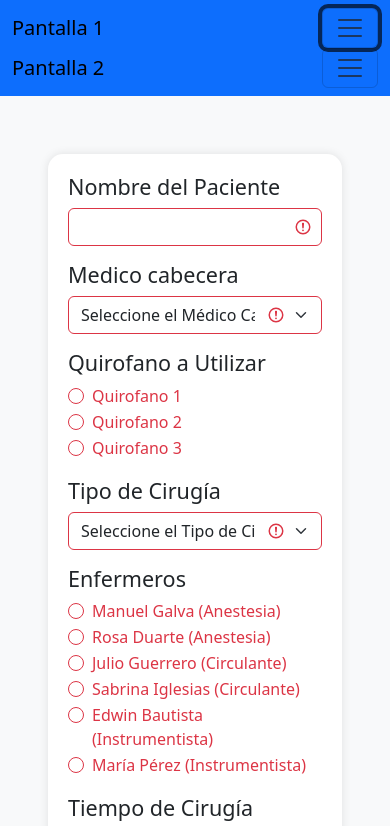
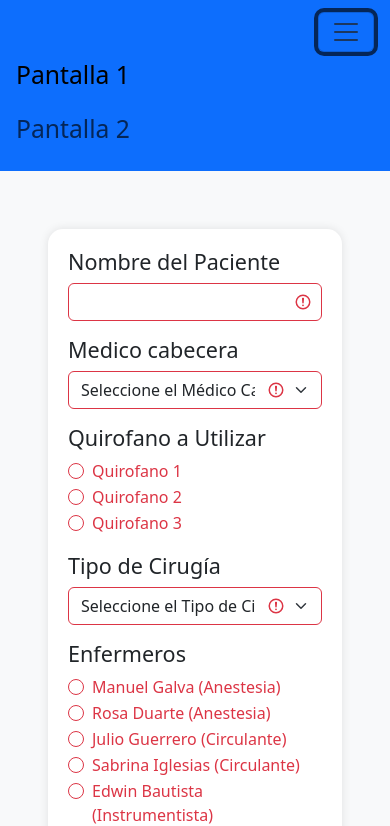
Before and after one commit to bariasva/quirofano, a plain HTML site: page Frontend/index.html in a window 390 px wide. Both pictures are taken after a click on the button "Toggle navigation". Shown: the top 826 px of the page. Drawn offline with nearby package versions, Linux system fonts and the light colour scheme.

Commit message:
Refactor navbar in index.html and update styles
This commit refactors the navbar in the index.html file to improve its structure and functionality. The changes include:
- Reorganizing the HTML structure of the navbar
- Adding a brand logo to the navbar
- Updating the navigation links to use h2 headings
- Adjusting the styles of the navbar elements

The commit also includes an update to the style.css file to add a custom background color for the navbar and adjust the font size of the navigation links.

```diff
--- a/Frontend/index.html
+++ b/Frontend/index.html
@@ -11,15 +11,14 @@
   </head>
   <body>
     <!-- Navbar  -->
-    <nav
-      class="navbar navbar-expand-lg bg-primary"
-      data-bs-theme="blue"
-      id="nav"
-    >
+    <section class="bg-primary text-light p-1">
+      <nav class="navbar navbar-expand-lg navbar-light bg-primary">
         <div class="container-fluid">
-        <a class="navbar-brand" href="/quirofano/Frontend/index.html"
-          >Pantalla 1</a
-        >
+          <a
+            class="navbar-brand"
+            href="/quirofano/Frontend/index.html"
+            alt="Brand Logo"
+          ></a>
           <button
             class="navbar-toggler"
             type="button"
@@ -31,24 +30,23 @@
           >
             <span class="navbar-toggler-icon"></span>
           </button>
+          <div class="collapse navbar-collapse" id="navbarNav">
+            <ul class="navbar-nav">
+              <li class="nav-item">
+                <a class="nav-link active" href="/quirofano/Frontend/index.html"
+                  ><h2>Pantalla 1</h2></a
+                >
+              </li>
+              <li class="nav-item">
+                <a class="nav-link" href="/quirofano/Frontend/index2.html"
+                  ><h2>Pantalla 2</h2></a
+                >
+              </li>
+            </ul>
           </div>
-      <div class="container-fluid">
-        <a class="navbar-brand" href="/quirofano/Frontend/index2.html"
-          >Pantalla 2</a
-        >
-        <button
-          class="navbar-toggler"
-          type="button"
-          data-bs-toggle="collapse"
-          data-bs-target="#navbarNav"
-          aria-controls="navbarNav"
-          aria-expanded="false"
-          aria-label="Toggle navigation"
-        >
-          <span class="navbar-toggler-icon"></span>
-        </button>
         </div>
       </nav>
+    </section>
     <!-- campo nombre del paciente -->
     <section class="bg-light text-dark p-5 text-left">
       <div class="form-container">
@@ -249,6 +247,7 @@
           </div>
 
           <script src="/quirofano/Frontend/index.js"></script>
+          <script src="https://cdn.jsdelivr.net/npm/@popperjs/core@2.10.2/dist/umd/popper.min.js"></script>
           <script src="https://stackpath.bootstrapcdn.com/bootstrap/5.3.0/js/bootstrap.bundle.min.js"></script>
         </form>
       </div>
--- a/Frontend/style.css
+++ b/Frontend/style.css
@@ -6,3 +6,14 @@
     box-shadow: 0 0 10px rgba(0, 0, 0, 0.1); /* Sombra */
     background-color: #fff; /* Fondo blanco */
 }
+
+.bg-primary-custom {
+    background-color: #0d6efd; /* Example primary color, adjust as needed */
+}
+.navbar-brand img {
+    max-height: 40px; /* Adjust the max height to fit the navbar */
+    width: auto; /* Maintain aspect ratio */
+}
+.navbar-nav .nav-link {
+    font-size: 1.25rem; /* Adjust the size as needed */
+  }
```
Lines whose indentation alone changed are shown as unchanged.
